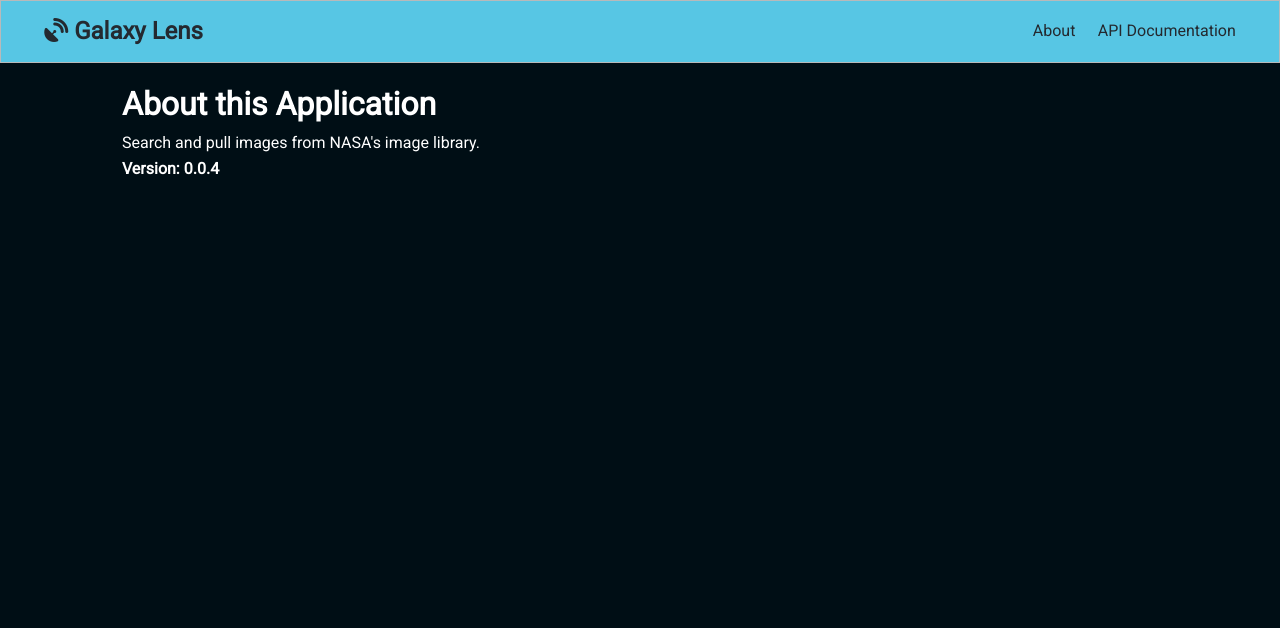
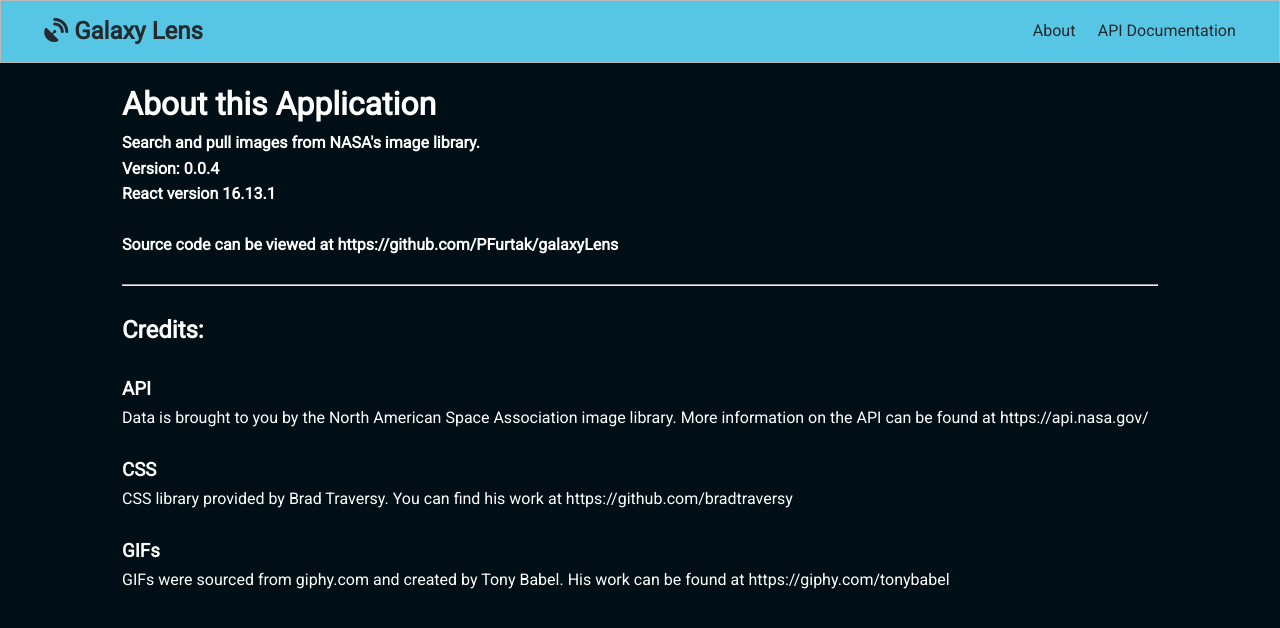
Before and after one commit to PFurtak/galaxyLens, a React (Create React App) app: page /about in a window 1280 px wide. Shown: the top 628 px of the page. Built offline with nearby package versions, Linux system fonts and the light colour scheme.

Commit message:
Drafted about page, created Cat component for GIF on 404 page. Adjusted 404 page content

```diff
--- /dev/null
+++ b/src/components/Cat.jsx
@@ -0,0 +1,16 @@
+import React, { Fragment } from 'react';
+import cat from './cat.gif';
+
+const Cat = () => {
+  return (
+    <Fragment>
+      <img
+        src={cat}
+        alt='Loading...'
+        style={{ width: '200px', margin: 'auto', display: 'block' }}
+      />
+    </Fragment>
+  );
+};
+
+export default Cat;
--- a/src/components/pages/About.jsx
+++ b/src/components/pages/About.jsx
@@ -4,9 +4,40 @@ export const About = () => {
   return (
     <div>
       <h1>About this Application</h1>
-      <p>Search and pull images from NASA's image library.</p>
+      <p>
+        <strong>Search and pull images from NASA's image library.</strong>
+      </p>
       <p>
         <strong>Version: 0.0.4</strong>
+      </p>
+      <p>
+        <strong>React version 16.13.1</strong>
+      </p>
+      <br />
+      <p>
+        <strong>
+          Source code can be viewed at https://github.com/PFurtak/galaxyLens
+        </strong>
+      </p>
+      <br />
+      <hr />
+      <br />
+      <h2>Credits:</h2>
+      <br />
+      <p>
+        <h3>API</h3>Data is brought to you by the North American Space
+        Association image library. More information on the API can be found at
+        https://api.nasa.gov/
+      </p>
+      <br />
+      <p>
+        <h3>CSS</h3>CSS library provided by Brad Traversy. You can find his work
+        at https://github.com/bradtraversy
+      </p>
+      <br />
+      <p>
+        <h3>GIFs</h3>GIFs were sourced from giphy.com and created by Tony Babel.
+        His work can be found at https://giphy.com/tonybabel
       </p>
     </div>
   );
--- a/src/components/pages/Home.jsx
+++ b/src/components/pages/Home.jsx
@@ -12,9 +12,6 @@ export const Home = () => {
       .then((res) => res.json())
       .then((data) => {
         setImages(data.collection.items);
-        console.log('data: ', data.collection.items);
-        console.log('images state: ', images);
-        console.log('search:', search);
       })
       .catch((err) => console.log(err));
   }, [search]);
--- a/src/components/pages/NotFound.jsx
+++ b/src/components/pages/NotFound.jsx
@@ -1,10 +1,14 @@
 import React from 'react';
+import Cat from '../Cat';
 
 export const NotFound = () => {
   return (
     <div>
-      <h1>Page Not Found:</h1>
-      <p className='lead'>Page does not exist</p>
+      <h1>404</h1>
+      <h2>Page Not Found</h2>
+      <h3>Page does not exist</h3>
+      <br />
+      <Cat />
     </div>
   );
 };
```
Also changed, not shown: src/components/cat.gif (added), 1 other file (tests, documents, lock files or other folders).
